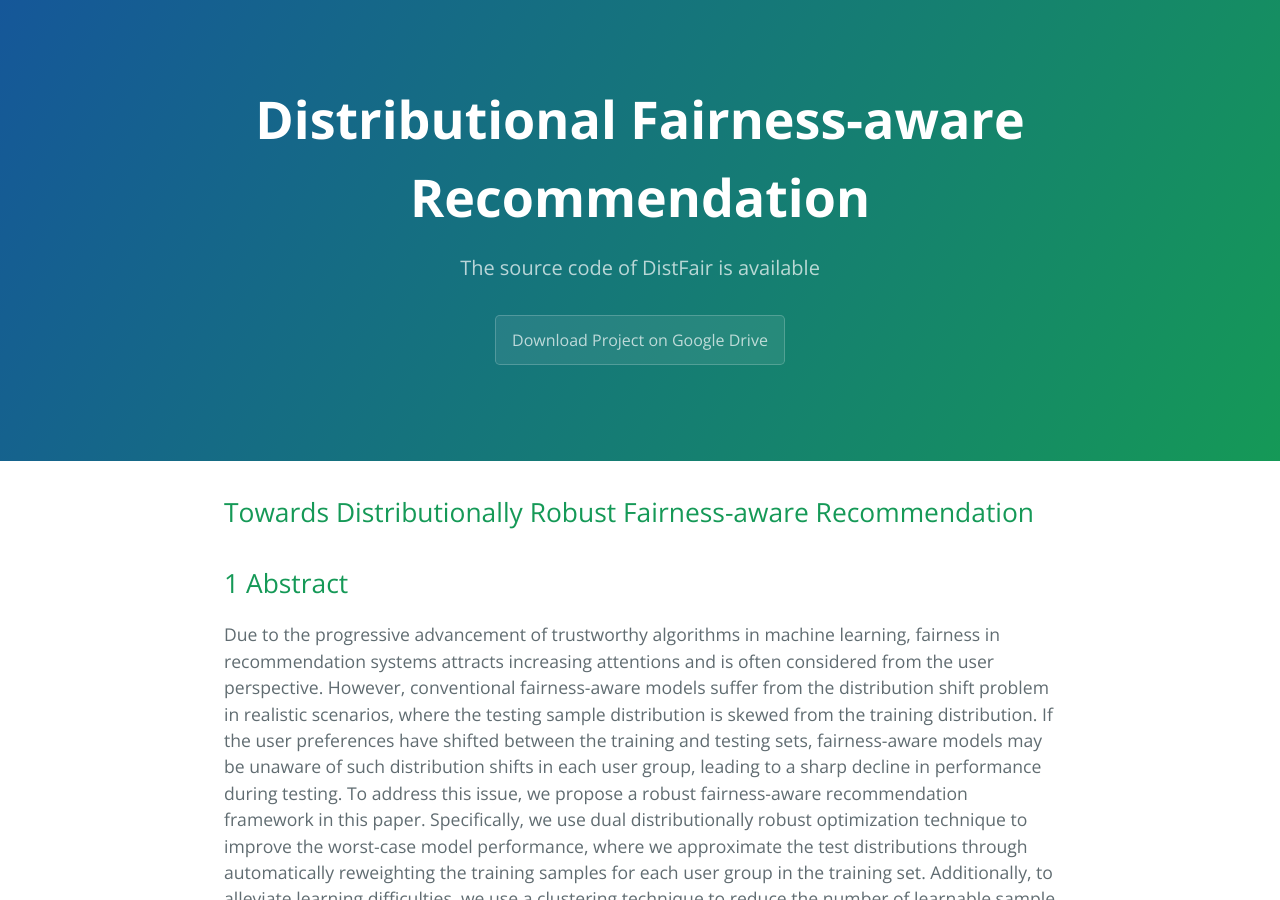
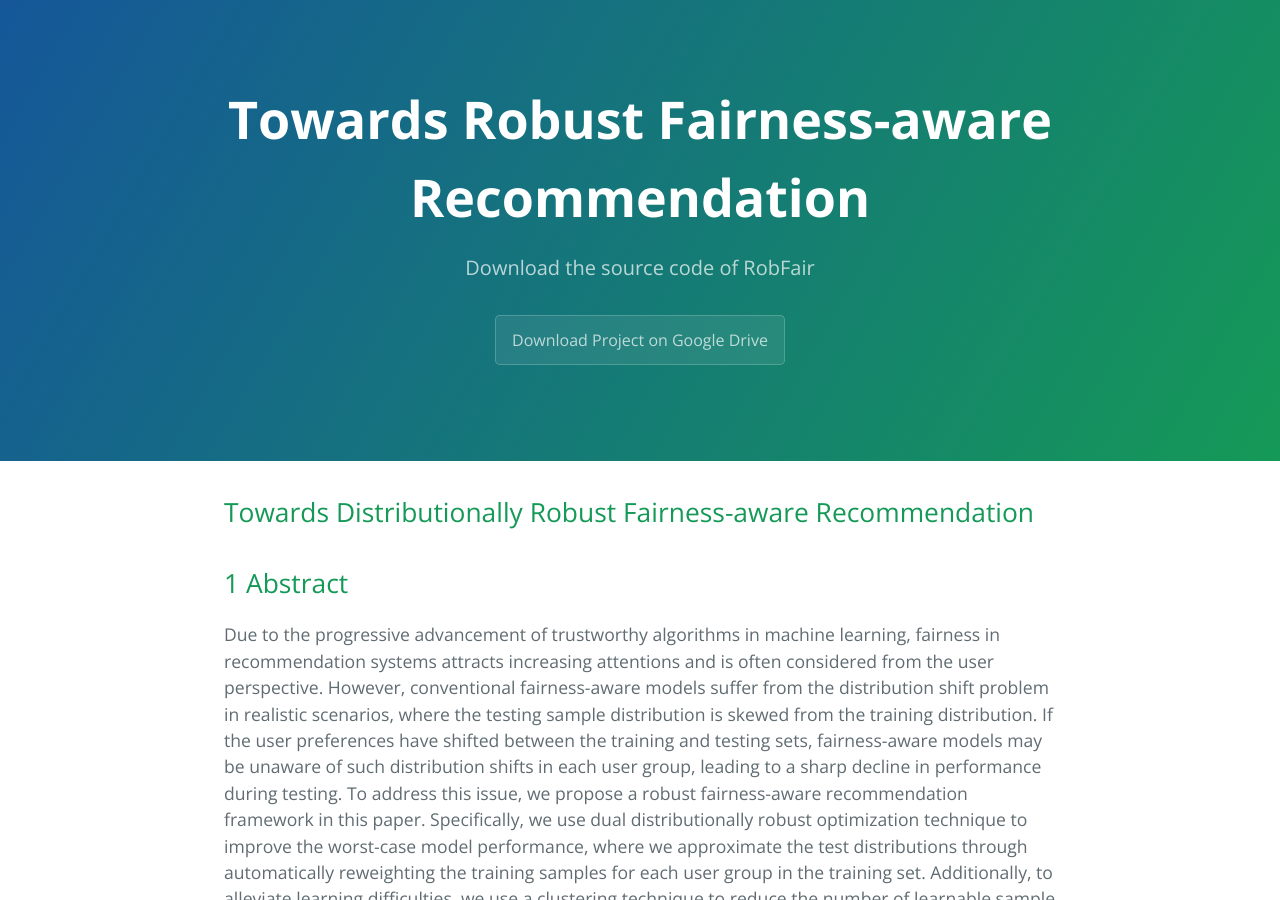
Before and after one commit to AnonyRobFair/AnonyRobFair.github.io, a Jekyll site: the page built from index.md, in a window 1280 px wide and 900 px high. Built offline with Jekyll 4.4.1, drawn with Linux system fonts in a browser that asks for light colours.

Commit message:
Update _config.yml

```diff
--- a/_config.yml
+++ b/_config.yml
@@ -1,5 +1,5 @@
-title: Distributional Fairness-aware Recommendation
-description: The source code of DistFair is available
+title: Towards Robust Fairness-aware Recommendation
+description: Download the source code of RobFair
 show_downloads: true
 google_analytics:
 theme: jekyll-theme-cayman
```
